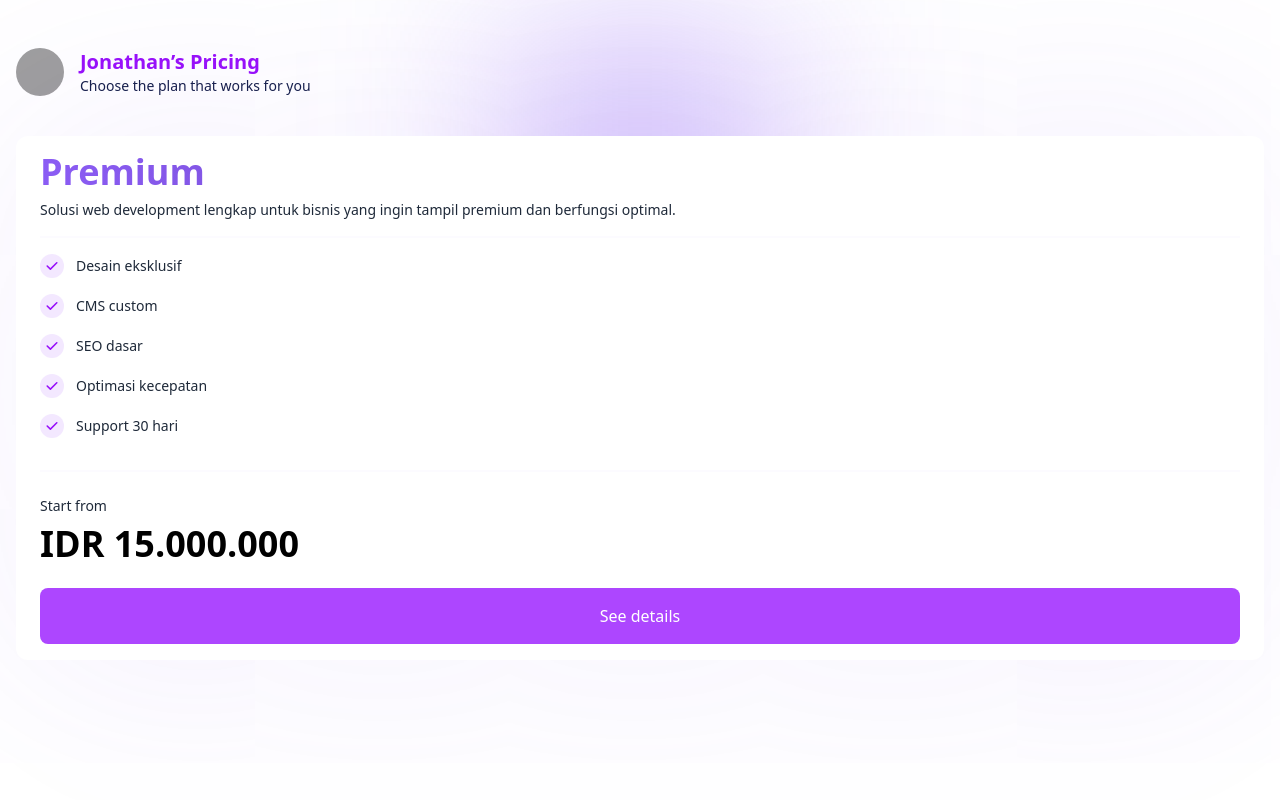
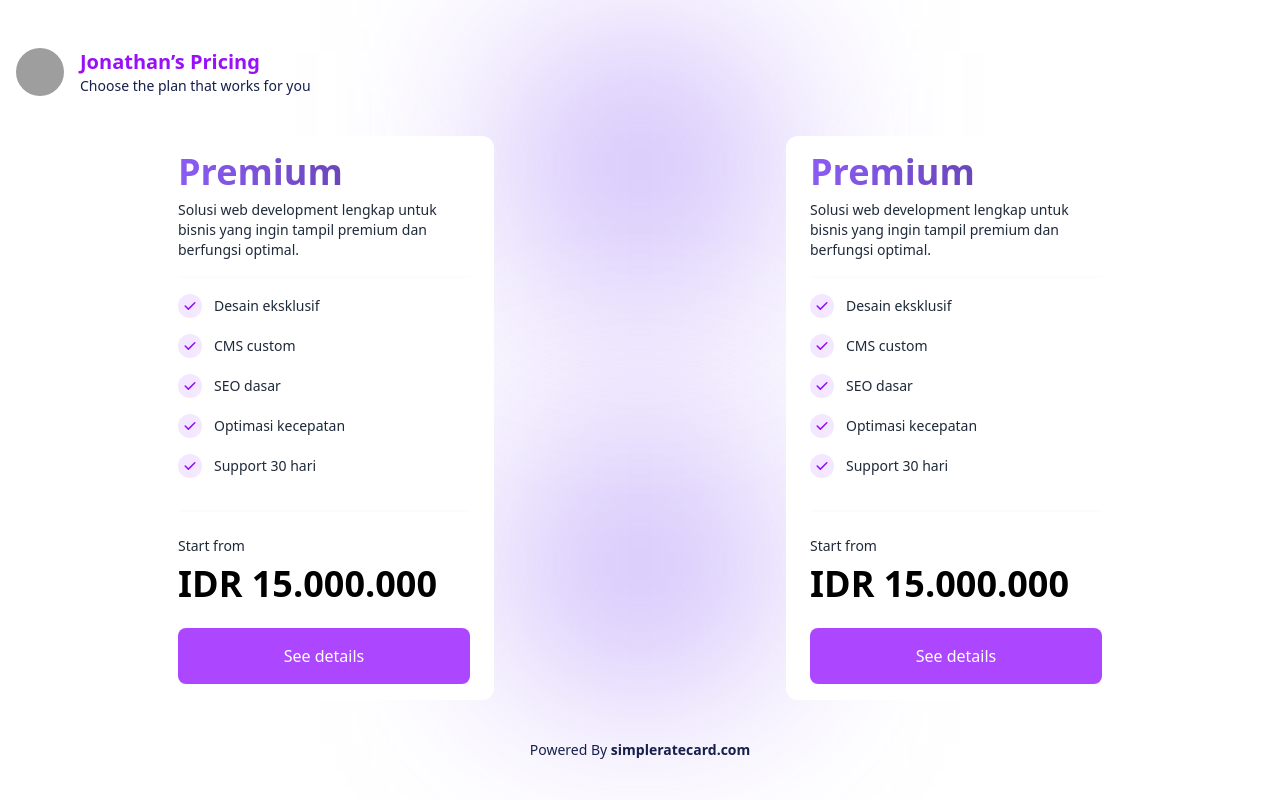
Before and after one commit to christmex/simpleratecard.com, a plain HTML site: page index.html in a window 1280 px wide. Drawn offline with nearby package versions, Linux system fonts and the light colour scheme; grey boxes are pictures that could not be loaded.

Commit message:
Update index.html

```diff
--- a/index.html
+++ b/index.html
@@ -17,10 +17,73 @@
         </div>
 
         <div class="absolute top-[2px] left-1/2 h-[230px] w-[230px] -translate-x-1/2" style="background: linear-gradient(180deg, rgba(139, 92, 244, 0.5) 0%, rgba(139, 92, 244, 0.5) 100%);filter: blur(100px);z-index: -1;"></div>
+        <div class="absolute top-[400px] left-1/2 h-[230px] w-[230px] -translate-x-1/2" style="background: linear-gradient(180deg, rgba(139, 92, 244, 0.5) 0%, rgba(139, 92, 244, 0.5) 100%);filter: blur(100px);z-index: -1;"></div>
 
-        <div class="mt-10 flex w-full flex-row gap-2 overflow-visible snap-x scroll-pl-6 scroll-smooth px-4">
+        <div class="mt-10 flex w-full flex-row gap-4 overflow-x-scroll snap-x scroll-pl-6 scroll-smooth px-4">
 
-            <div class="flex-shrink-0 w-full rounded-xl bg-white px-6 py-4 mx-auto" style="box-shadow: 0px 4px 250px 1px rgba(139, 92, 244, 0.1);">
+            <div class="flex-shrink-0 w-[340px] snap-start rounded-xl bg-white px-6 py-4 mx-auto">
+            <h2 class="mb-2 text-4xl font-bold" style="background: linear-gradient(90deg, #8B5CF4 0%, #51368E 100%); -webkit-background-clip: text; -webkit-text-fill-color: transparent; background-clip: text; text-fill-color: transparent;">Premium</h2>
+            <p class="mb-4 text-sm text-gray-800">Solusi web development lengkap untuk bisnis yang ingin tampil premium dan berfungsi optimal.</p>
+
+            <hr class="my-4" style="border-color: #FCFBFF; border-width: 1px;" />
+
+            <div class="mb-8 space-y-4">
+                <div class="flex items-center">
+                <div class="mr-3 flex h-6 w-6 flex-shrink-0 items-center justify-center rounded-full bg-purple-100">
+                    <svg class="h-4 w-4 text-purple-600" fill="currentColor" viewBox="0 0 20 20">
+                    <path fill-rule="evenodd" d="M16.707 5.293a1 1 0 010 1.414l-8 8a1 1 0 01-1.414 0l-4-4a1 1 0 011.414-1.414L8 12.586l7.293-7.293a1 1 0 011.414 0z" clip-rule="evenodd" />
+                    </svg>
+                </div>
+                <span class="text-sm text-gray-800">Desain eksklusif</span>
+                </div>
+
+                <div class="flex items-center">
+                <div class="mr-3 flex h-6 w-6 flex-shrink-0 items-center justify-center rounded-full bg-purple-100">
+                    <svg class="h-4 w-4 text-purple-600" fill="currentColor" viewBox="0 0 20 20">
+                    <path fill-rule="evenodd" d="M16.707 5.293a1 1 0 010 1.414l-8 8a1 1 0 01-1.414 0l-4-4a1 1 0 011.414-1.414L8 12.586l7.293-7.293a1 1 0 011.414 0z" clip-rule="evenodd" />
+                    </svg>
+                </div>
+                <span class="text-sm text-gray-800">CMS custom</span>
+                </div>
+
+                <div class="flex items-center">
+                <div class="mr-3 flex h-6 w-6 flex-shrink-0 items-center justify-center rounded-full bg-purple-100">
+                    <svg class="h-4 w-4 text-purple-600" fill="currentColor" viewBox="0 0 20 20">
+                    <path fill-rule="evenodd" d="M16.707 5.293a1 1 0 010 1.414l-8 8a1 1 0 01-1.414 0l-4-4a1 1 0 011.414-1.414L8 12.586l7.293-7.293a1 1 0 011.414 0z" clip-rule="evenodd" />
+                    </svg>
+                </div>
+                <span class="text-sm text-gray-800">SEO dasar</span>
+                </div>
+
+                <div class="flex items-center">
+                <div class="mr-3 flex h-6 w-6 flex-shrink-0 items-center justify-center rounded-full bg-purple-100">
+                    <svg class="h-4 w-4 text-purple-600" fill="currentColor" viewBox="0 0 20 20">
+                    <path fill-rule="evenodd" d="M16.707 5.293a1 1 0 010 1.414l-8 8a1 1 0 01-1.414 0l-4-4a1 1 0 011.414-1.414L8 12.586l7.293-7.293a1 1 0 011.414 0z" clip-rule="evenodd" />
+                    </svg>
+                </div>
+                <span class="text-sm text-gray-800">Optimasi kecepatan</span>
+                </div>
+
+                <div class="flex items-center">
+                <div class="mr-3 flex h-6 w-6 flex-shrink-0 items-center justify-center rounded-full bg-purple-100">
+                    <svg class="h-4 w-4 text-purple-600" fill="currentColor" viewBox="0 0 20 20">
+                    <path fill-rule="evenodd" d="M16.707 5.293a1 1 0 010 1.414l-8 8a1 1 0 01-1.414 0l-4-4a1 1 0 011.414-1.414L8 12.586l7.293-7.293a1 1 0 011.414 0z" clip-rule="evenodd" />
+                    </svg>
+                </div>
+                <span class="text-sm text-gray-800">Support 30 hari</span>
+                </div>
+            </div>
+
+            <hr class="my-4" style="border-color: #FCFBFF; border-width: 1px;" />
+
+            <div class="mt-6">
+                <p class="mb-2 text-sm text-gray-800">Start from</p>
+                <p class="text-navy-800 mb-6 text-4xl font-bold">IDR 15.000.000</p>
+                <button class="w-full rounded-lg bg-purple-500 py-4 font-medium text-white transition duration-300 hover:bg-purple-600">See details</button>
+            </div>
+            </div>
+
+            <div class="flex-shrink-0 w-[340px] snap-start rounded-xl bg-white px-6 py-4 mx-auto">
             <h2 class="mb-2 text-4xl font-bold" style="background: linear-gradient(90deg, #8B5CF4 0%, #51368E 100%); -webkit-background-clip: text; -webkit-text-fill-color: transparent; background-clip: text; text-fill-color: transparent;">Premium</h2>
             <p class="mb-4 text-sm text-gray-800">Solusi web development lengkap untuk bisnis yang ingin tampil premium dan berfungsi optimal.</p>
 
@@ -83,5 +146,7 @@
             </div>
 
         </div>
+
+        <p class="text-sm mx-auto text-center text-[#151F4A] mt-10">Powered By <span class="font-bold">simpleratecard.com</span></p>
     </body>
 </html>
```
